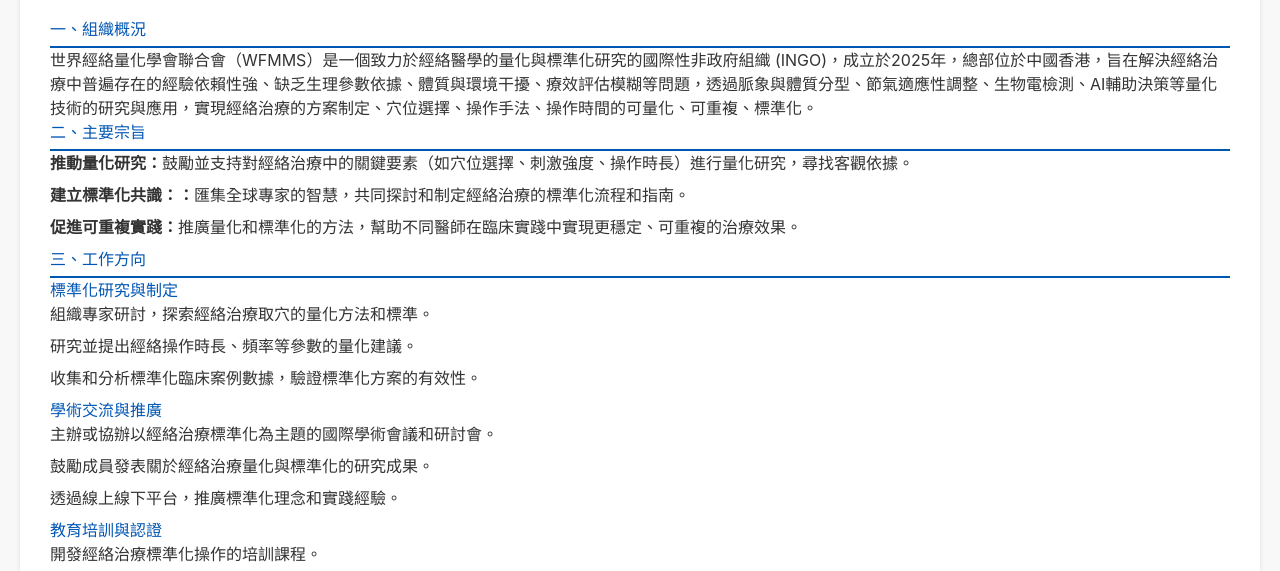
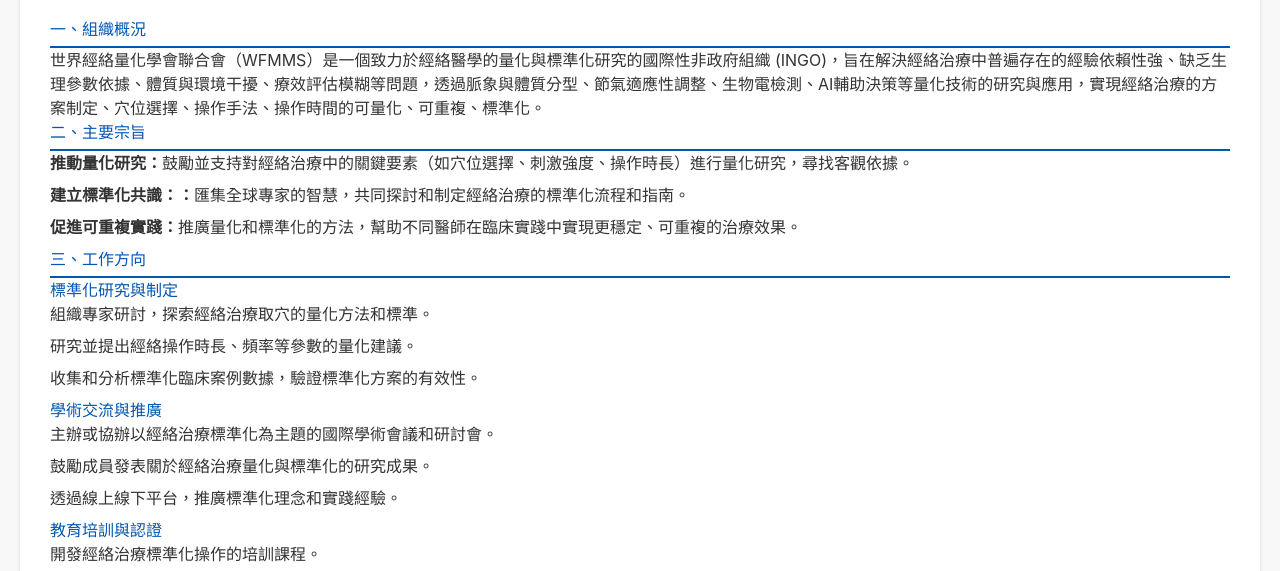
Before and after one commit to wfmms/wfmms.github.io, a plain HTML site: page index.html in a window 1280 px wide. Shown: the part 203-774 px from the top of the page. Drawn offline with nearby package versions, Linux system fonts and the light colour scheme.

Commit message:
Update index.html

```diff
--- a/index.html
+++ b/index.html
@@ -129,7 +129,7 @@
 
 
         <h2>一、組織概況</h2>
-        <p>世界經絡量化學會聯合會（WFMMS）是一個致力於經絡醫學的量化與標準化研究的國際性非政府組織 (INGO)，成立於2025年，總部位於中國香港，旨在解決經絡治療中普遍存在的經驗依賴性強、缺乏生理參數依據、體質與環境干擾、療效評估模糊等問題，透過脈象與體質分型、節氣適應性調整、生物電檢測、AI輔助決策等量化技術的研究與應用，實現經絡治療的方案制定、穴位選擇、操作手法、操作時間的可量化、可重複、標準化。</p>
+        <p>世界經絡量化學會聯合會（WFMMS）是一個致力於經絡醫學的量化與標準化研究的國際性非政府組織 (INGO)，旨在解決經絡治療中普遍存在的經驗依賴性強、缺乏生理參數依據、體質與環境干擾、療效評估模糊等問題，透過脈象與體質分型、節氣適應性調整、生物電檢測、AI輔助決策等量化技術的研究與應用，實現經絡治療的方案制定、穴位選擇、操作手法、操作時間的可量化、可重複、標準化。</p>
 
         <h2>二、主要宗旨</h2>
         <ul>
```
